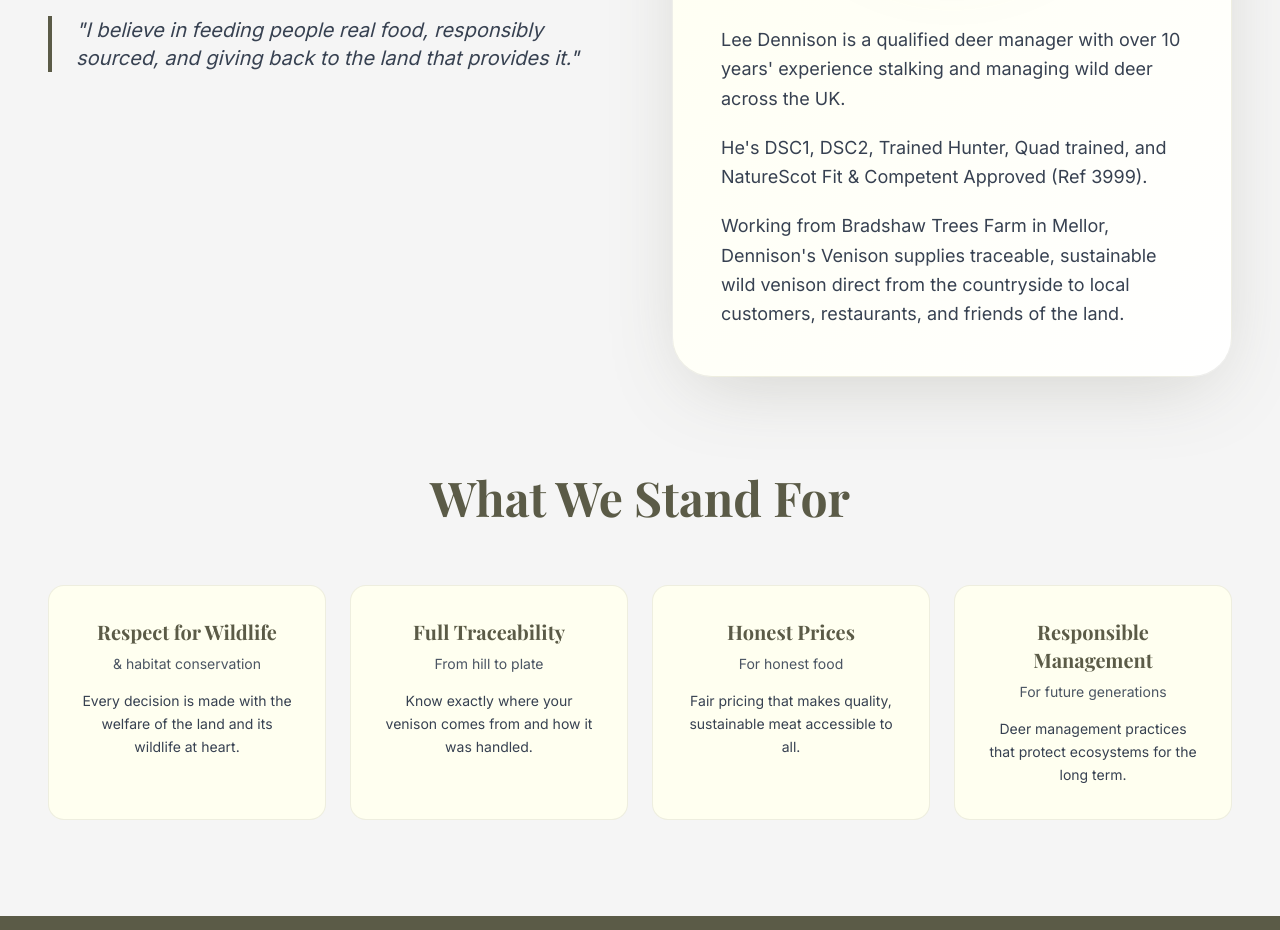
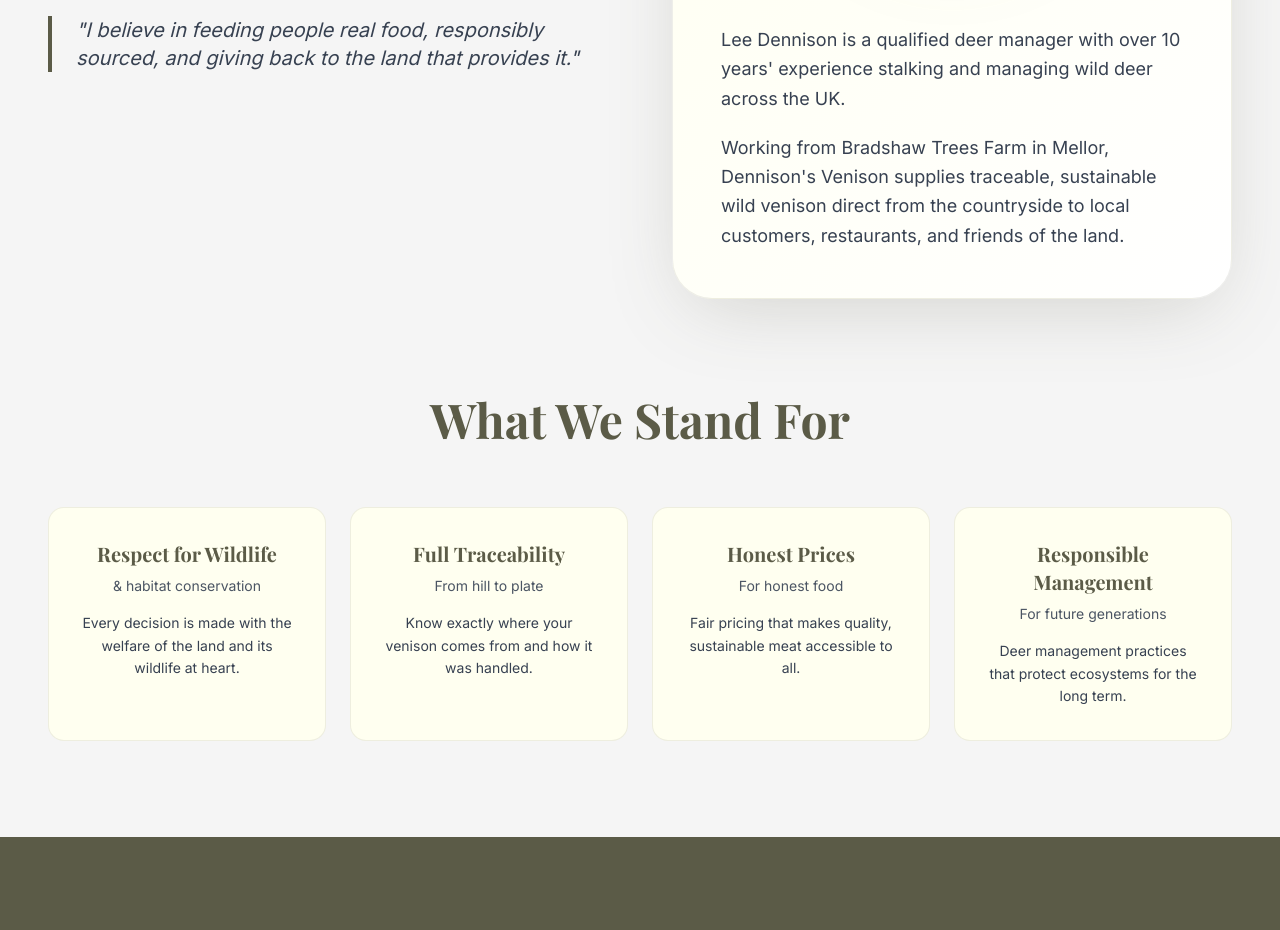
Before and after one commit to Amy-Wild/dennsions-venison, a Next.js app: page /about in a window 1280 px wide. Shown: the part 1020-1950 px from the top of the page. Built offline with nearby package versions, Linux system fonts and the light colour scheme.

Commit message:
Update About page - remove certification details from Lee Dennison bio

```diff
--- a/app/about/page.tsx
+++ b/app/about/page.tsx
@@ -101,9 +101,6 @@
                     Lee Dennison is a qualified deer manager with over 10 years' experience stalking and managing wild deer across the UK.
                   </p>
                   <p>
-                    He's DSC1, DSC2, Trained Hunter, Quad trained, and NatureScot Fit & Competent Approved (Ref 3999).
-                  </p>
-                  <p>
                     Working from Bradshaw Trees Farm in Mellor, Dennison's Venison supplies traceable, sustainable wild venison direct from the countryside to local customers, restaurants, and friends of the land.
                   </p>
                 </div>
```
